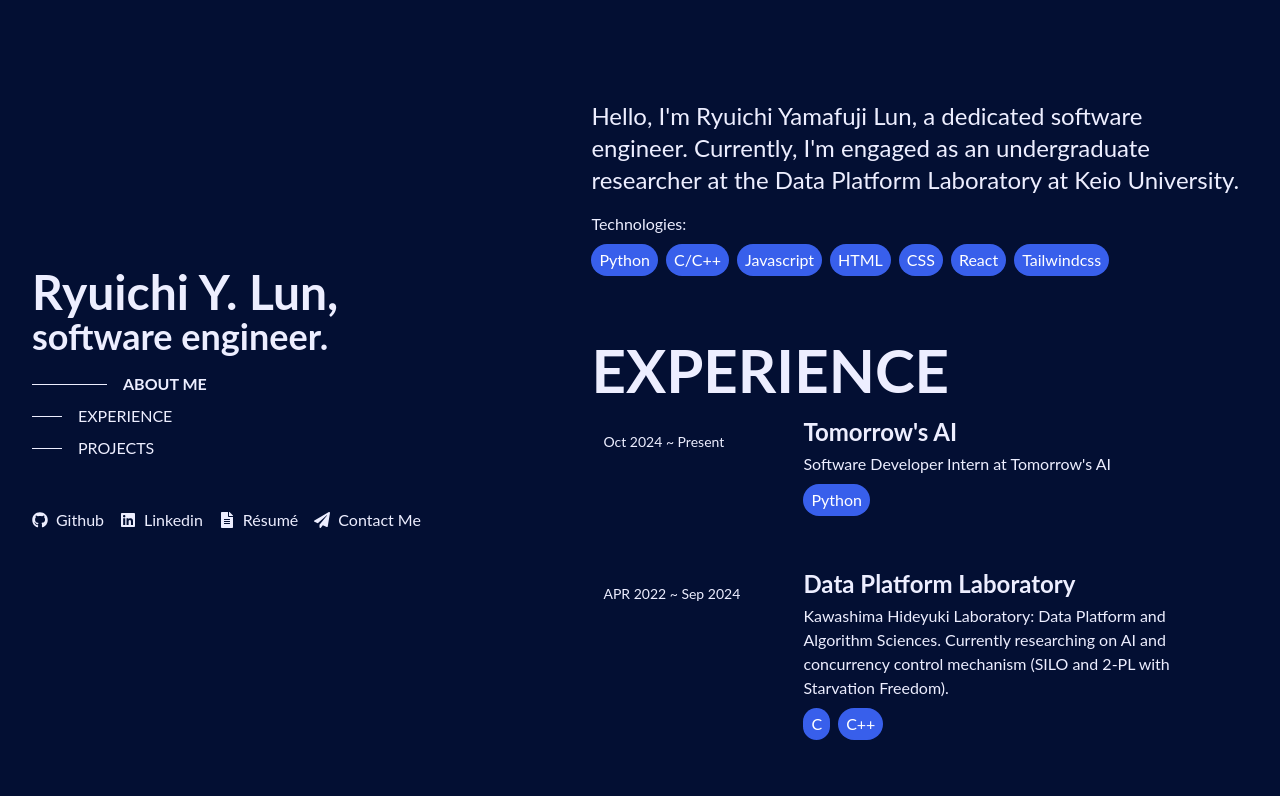
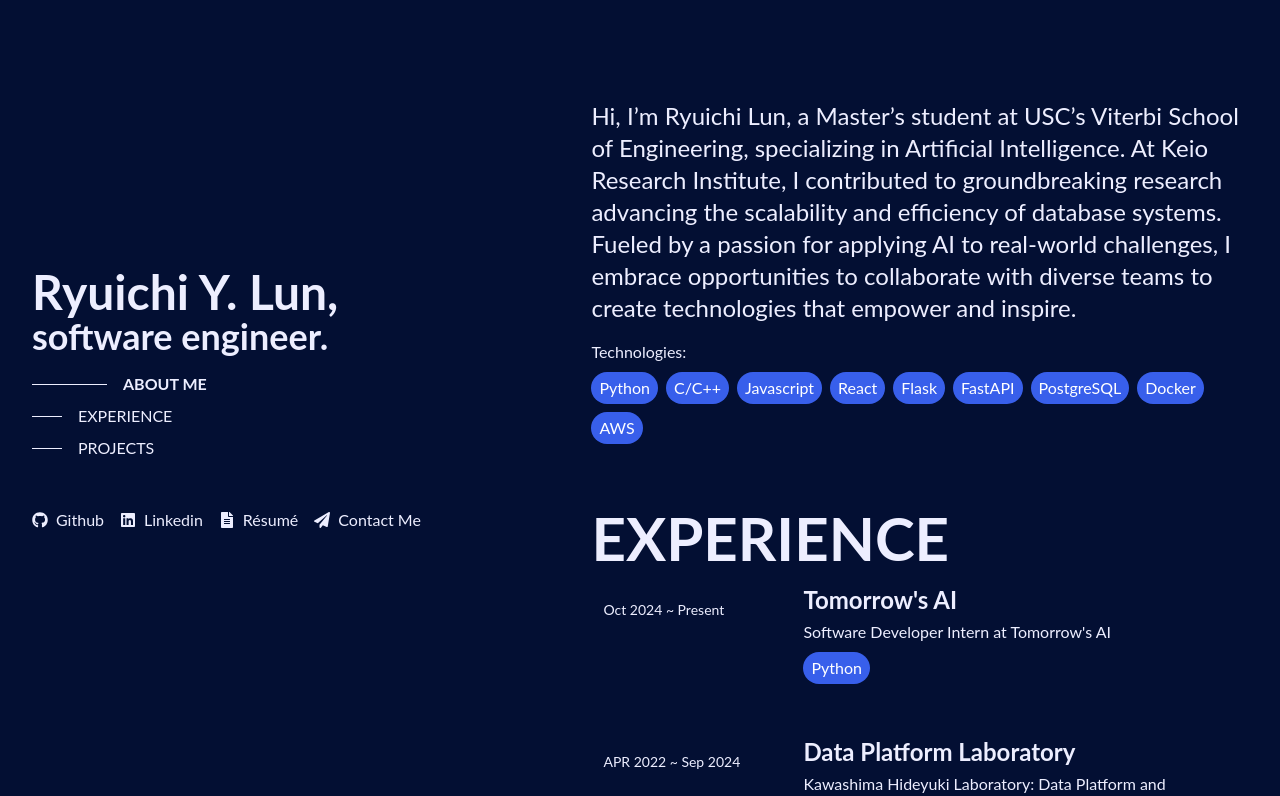
Before and after one commit to Ryuichi-Yamafuji-Lun/Portfolio, a React (Create React App) app: page / in a window 1280 px wide. Shown: the top 796 px of the page. Built offline with nearby package versions, Linux system fonts and the light colour scheme.

Commit message:
changed the technologies list for top priority ones

```diff
--- a/src/pages/About.jsx
+++ b/src/pages/About.jsx
@@ -8,13 +8,14 @@ const About = () => {
             <div className="max-w-4xl px-4 mt-20 md:mt-20 text-line-white">
               {/*<p className="text-3xl text-line-white font-bold pb-5 text-center sm:text-6xl lg:text-left">ABOUT ME</p>*/}
               <p className="text-2xl">
-                Hello, I'm Ryuichi Yamafuji Lun, a dedicated software engineer.
-                Currently, I'm engaged as an undergraduate researcher at the Data Platform Laboratory at Keio University.
+              Hi, I’m Ryuichi Lun, a Master’s student at USC’s Viterbi School of Engineering, specializing in Artificial Intelligence.
+              At Keio Research Institute, I contributed to groundbreaking research advancing the scalability and efficiency of database systems.
+              Fueled by a passion for applying AI to real-world challenges, I embrace opportunities to collaborate with diverse teams to create technologies that empower and inspire.
               </p>
               <div className="pt-4">
                 <p className="pb-2">Technologies:</p>
                 <div className="flex flex-wrap">
-                  {["Python", "C/C++", "Javascript", "HTML", "CSS", "React", "Tailwindcss"].map(
+                  {["Python", "C/C++", "Javascript", "React", "Flask", "FastAPI","PostgreSQL", "Docker", "AWS"].map(
                     (tech, index) => (
                       <span
                         key={index}
```
